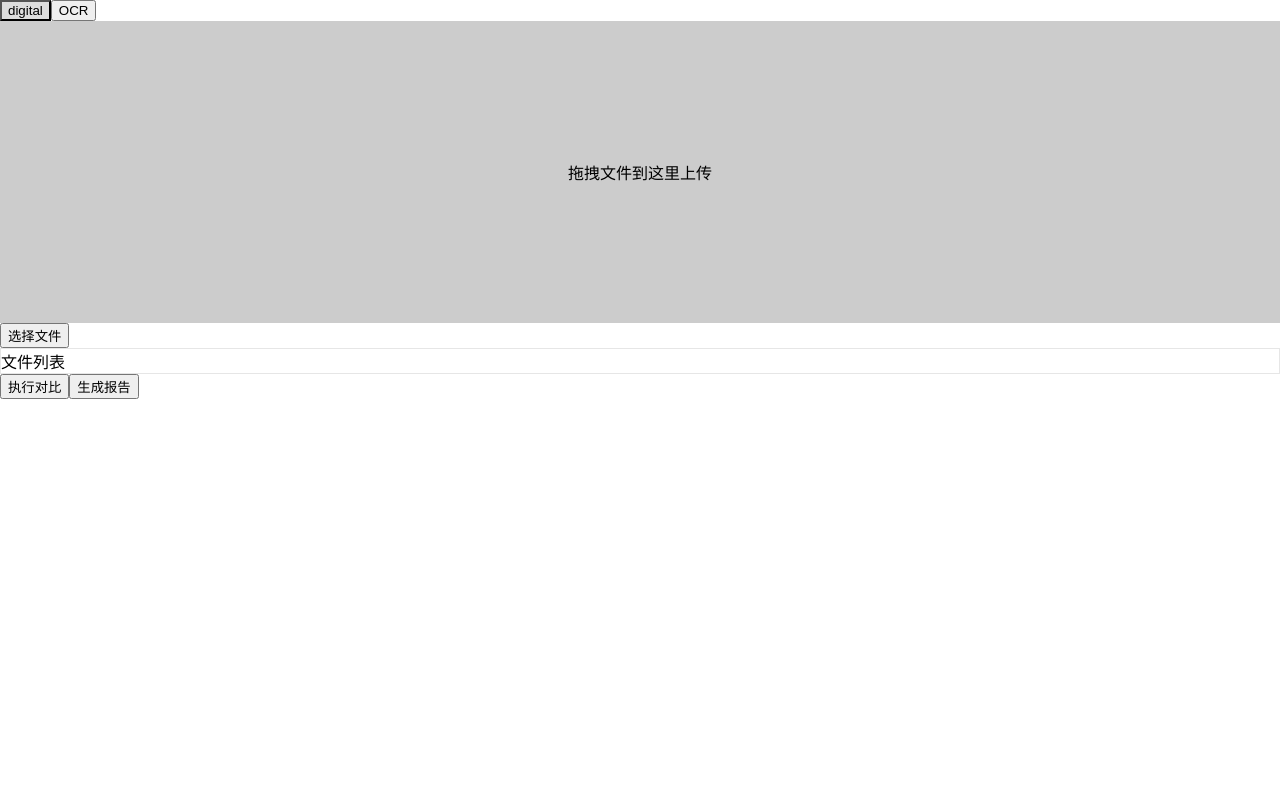
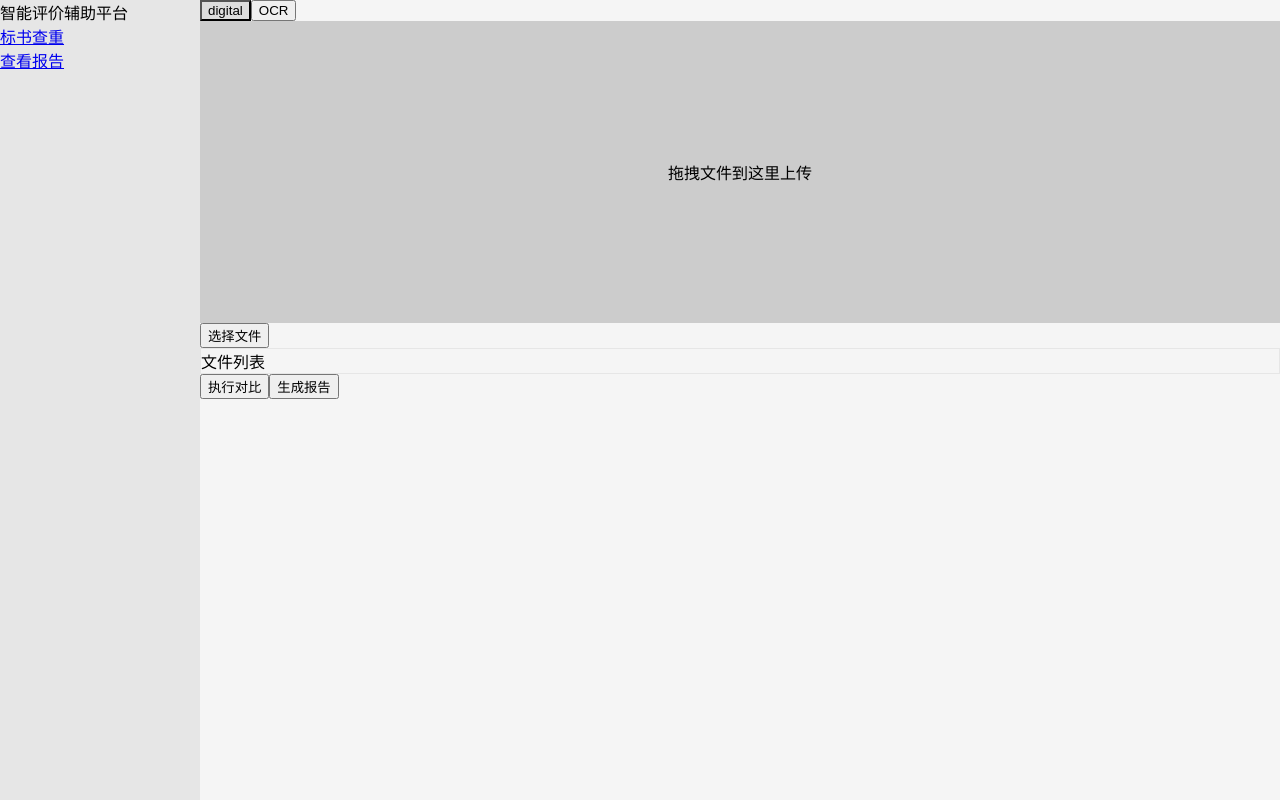
Before and after one commit to lqygo123/paper-match-frontend, a Vue app: page /#/file-upload in a window 1280 px wide. Built offline with nearby package versions, Linux system fonts and the light colour scheme.

Commit message:
feat: 路由跳转逻辑优化

```diff
--- a/src/App.vue
+++ b/src/App.vue
@@ -1,16 +1,20 @@
 <template>
   <div id="app">
-    <router-view/>
+    <Sidebar />
+    <div class="main-con">
+      <router-view/>
+    </div>
   </div>
 </template>
 
 <script>
 
+import Sidebar from './components/Sidebar.vue';
 
 export default {
   name: 'App',
   components: {
-
+    Sidebar
   },
 };
 </script>
@@ -23,6 +27,13 @@ export default {
   top: 0;
   left: 0;
 
-  box-sizing: border-box;
+  display: flex;
+  align-items: center;
+  justify-content: space-between;
+}
+.main-con {
+  flex: 1;
+  height: 100%;
+  background: #f5f5f5;
 }
 </style>
--- /dev/null
+++ b/src/components/Sidebar.vue
@@ -0,0 +1,44 @@
+
+<template>
+  <div id="sidebar">
+    智能评价辅助平台
+    <div class="navi-item">
+      <router-link to="/file-upload">标书查重</router-link>
+    </div>
+    <div class="navi-item">
+      <router-link to="/report-list">查看报告</router-link>
+    </div>
+  </div>
+</template>
+
+<script>
+// import HelloWorld from './components/HelloWorld.vue';
+
+export default {
+  // eslint-disable-next-line vue/multi-word-component-names
+  name: 'Sidebar',
+  components: {
+    // HelloWorld,
+  },
+  data() {
+    return {
+      aaa: 123
+    };
+  },
+  mounted() {
+
+  },
+  methods: {
+
+  }
+};
+</script>
+
+<style>
+#sidebar {
+  background: #e6e6e6;
+  height: 100%;
+  width: 200px;
+  flex: 0 0 200px;
+}
+</style>
--- a/src/main.js
+++ b/src/main.js
@@ -4,7 +4,7 @@ import App from './App.vue';
 import PDFPreview from './pages/PDFPreview.vue';
 import FileUpload from './components/FileUpload.vue';
 import ReportDetail from './pages/ReportDetail.vue'
-import main from './pages/main.vue';
+import ReportList from './pages/ReportList.vue';
 import ElementUI from 'element-ui';
 import 'element-ui/lib/theme-chalk/index.css';
 
@@ -12,8 +12,9 @@ Vue.use(VueRouter);
 Vue.use(ElementUI);
 
 const routes = [
-  { path: '/', component: main },
+  { path: '/', redirect: '/file-upload' },
   { path: '/pdf-preview', component: PDFPreview },
+  { path: '/report-list', component: ReportList },
   { path: '/file-upload', component: FileUpload },
   { path: '/report-detail', component: ReportDetail}
 ];
```
